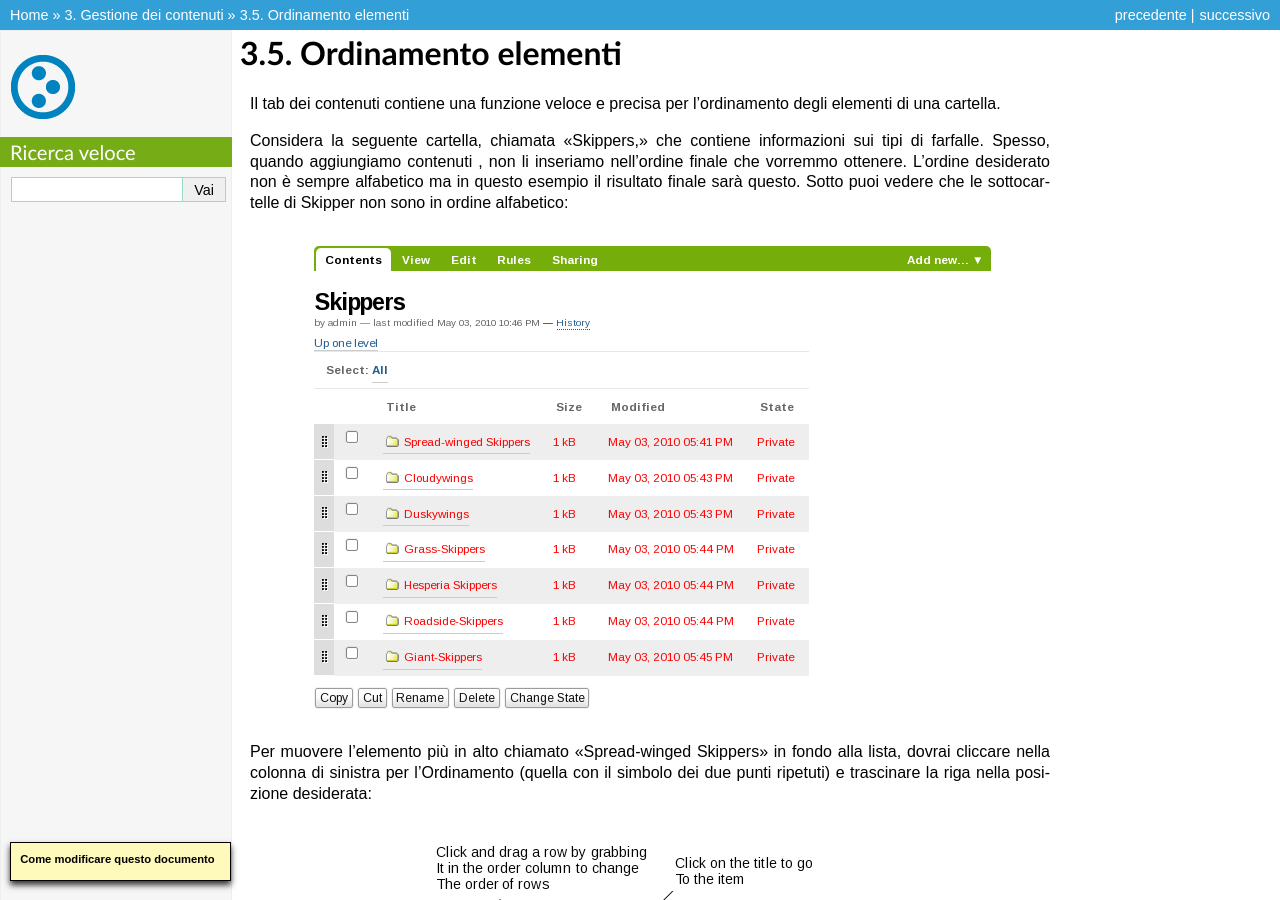
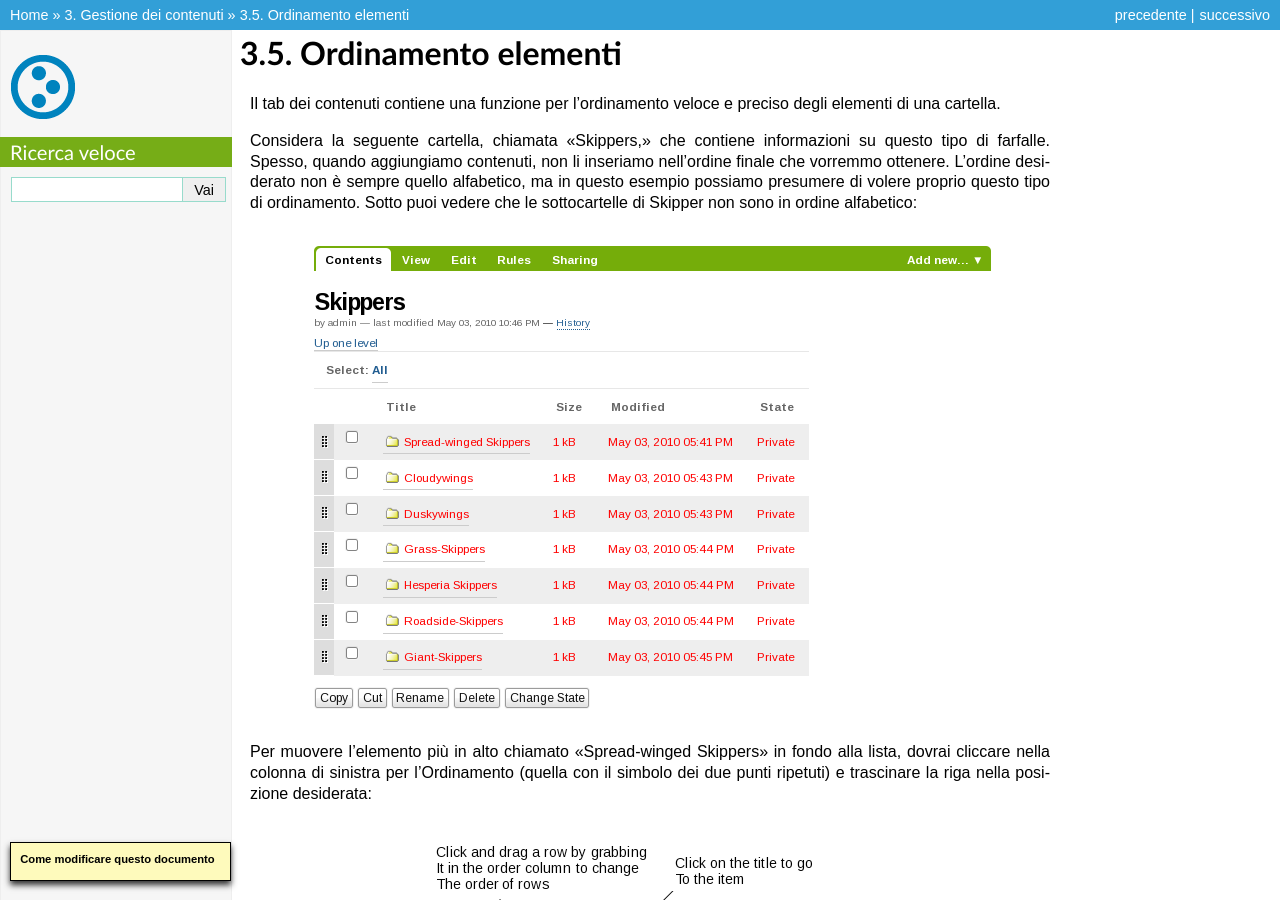
Before and after one commit to plone-it/collective.italiandocumentation, a Sphinx documentation site: the page built from source/managing-content/reordering-items.rst, in a window 1280 px wide and 900 px high. Built offline with Sphinx 7.4.7, drawn with Linux system fonts in a browser that asks for light colours; pages that are not in the unit, such as notebooks, are missing from menus.

Commit message:
Reviewed chapter 3.5

```diff
--- a/source/managing-content/reordering-items.rst
+++ b/source/managing-content/reordering-items.rst
@@ -1,13 +1,14 @@
 Ordinamento elementi
 ======================
 
-Il tab dei contenuti contiene una funzione veloce e precisa per l'ordinamento
+Il tab dei contenuti contiene una funzione per l'ordinamento veloce e preciso
 degli elementi di una cartella.
 
 Considera la seguente cartella, chiamata "Skippers," che contiene
-informazioni sui tipi di farfalle. Spesso, quando aggiungiamo contenuti
-, non li inseriamo nell'ordine finale che vorremmo ottenere. L'ordine desiderato
-non è sempre alfabetico ma in questo esempio il risultato finale sarà questo.
+informazioni su questo tipo di farfalle. Spesso, quando aggiungiamo contenuti,
+non li inseriamo nell'ordine finale che vorremmo ottenere. L'ordine desiderato
+non è sempre quello alfabetico, ma in questo esempio possiamo presumere di volere proprio questo
+tipo di ordinamento.
 Sotto puoi vedere che le sottocartelle di Skipper non sono in ordine
 alfabetico:
 
```
